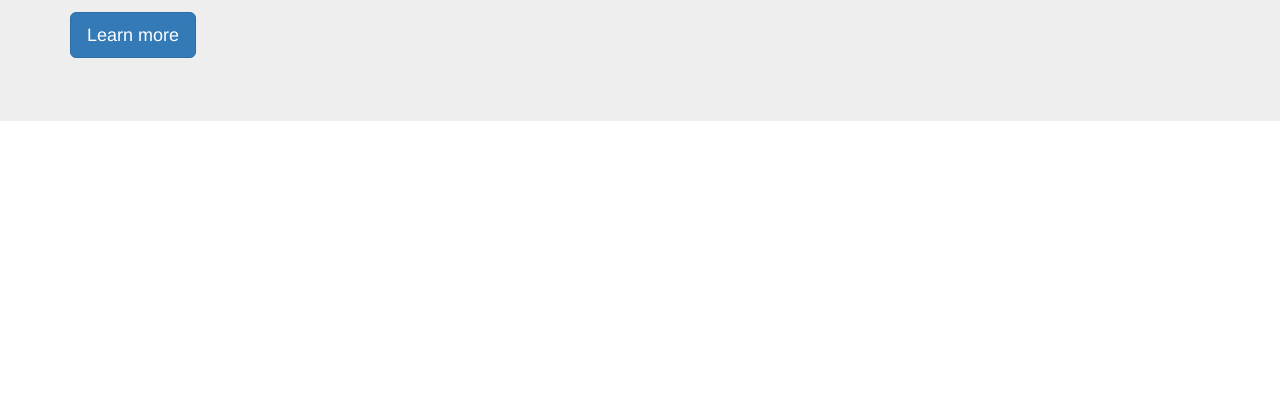
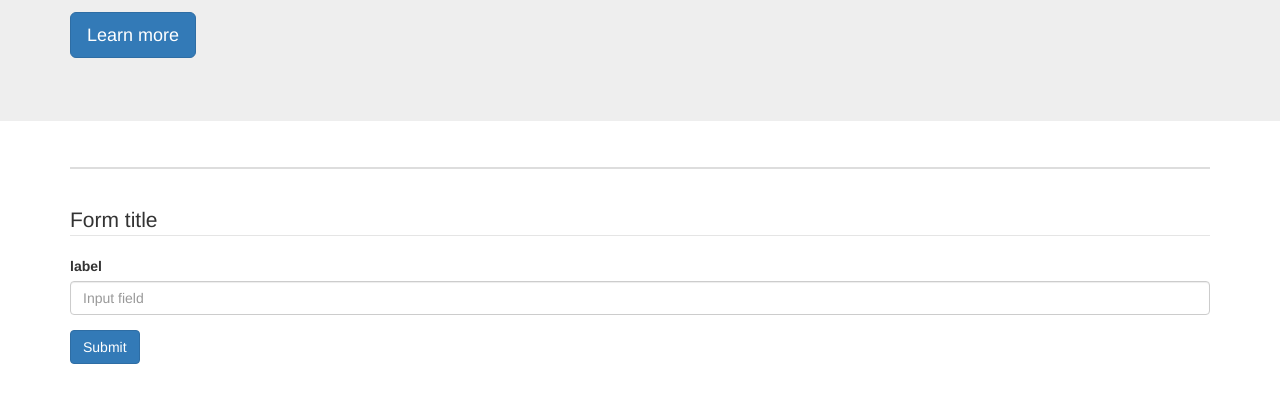
Before and after one commit to LuckXP/chalOne, a plain HTML site: page index.html in a window 1280 px wide. Shown: the part 180-582 px from the top of the page. Drawn offline with nearby package versions, Linux system fonts and the light colour scheme.

Commit message:
add bs3 sections table and form git push

```diff
--- a/index.html
+++ b/index.html
@@ -25,9 +25,36 @@
 
 		<section>
 			<div class="container">
-
+				<table class="table table-hover">
+					<thead>
+						<tr>
+							<th></th>
+						</tr>
+					</thead>
+					<tbody>
+						<tr>
+							<td></td>
+						</tr>
+					</tbody>
+				</table>
 			</div>
 		</section>
+
+		<section>
+			<div class="container">
+				<form action="" method="POST" role="form">
+					<legend>Form title</legend>
+
+					<div class="form-group">
+						<label for="">label</label>
+						<input type="text" class="form-control" id="" placeholder="Input field">
+					</div>
+
+
+
+					<button type="submit" class="btn btn-primary">Submit</button>
+				</form>
+
 
 		<script src="https://code.jquery.com/jquery-2.2.0.js"></script>
 		<script src="https://maxcdn.bootstrapcdn.com/bootstrap/3.3.6/js/bootstrap.min.js" integrity="sha384-0mSbJDEHialfmuBBQP6A4Qrprq5OVfW37PRR3j5ELqxss1yVqOtnepnHVP9aJ7xS" crossorigin="anonymous"></script>
```
